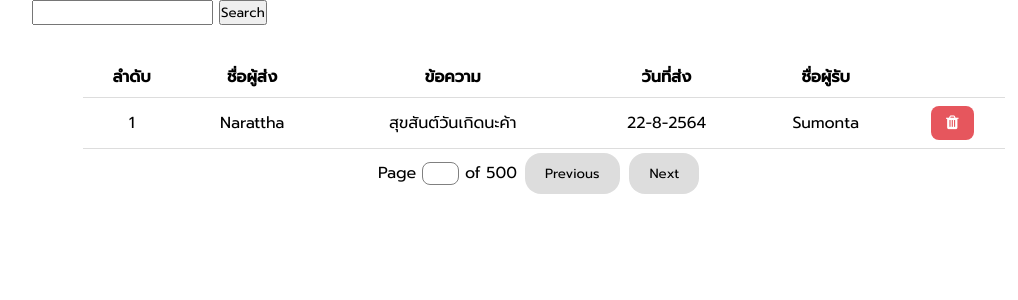
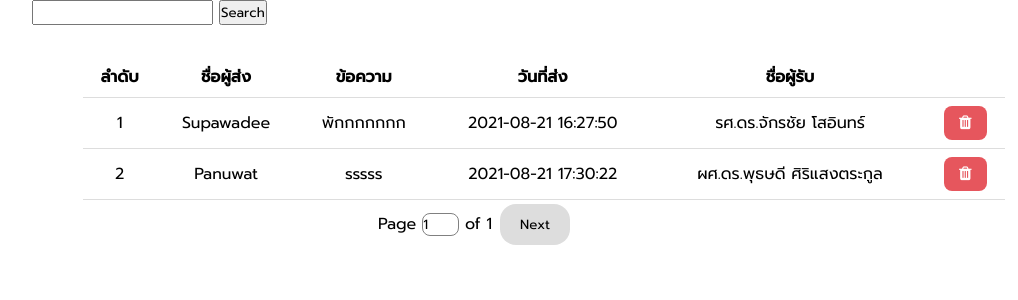
Before and after one commit to kkpanuwat/TeacherDay, a PHP site: page /dashboard/index.php in a window 1280 px wide. Shown: the top 300 px of the page, without its empty margins (96-1114 px from the left). Run offline with PHP 8.4, Linux system fonts and the light colour scheme; data comes from the database, SQL or seed files in the repository.

Commit message:
update search

```diff
--- a/dashboard/index.php
+++ b/dashboard/index.php
@@ -22,36 +22,7 @@
             <div id="result"></div>
         </div> -->
 
-        <div class="form-control">
-            <table>
-                <tr>
-                    <th>ลำดับ</th>
-                    <th>ชื่อผู้ส่ง</th>
-                    <th>ข้อความ</th>
-                    <th>วันที่ส่ง</th>
-                    <th>ชื่อผู้รับ</th>
-                    <th></th>
-                </tr>
-                <tr>
-                    <td>1</td>
-                    <td>Narattha</td>
-                    <td>สุขสันต์วันเกิดนะค้า</td>
-                    <td>22-8-2564</td>
-                    <td>Sumonta</td>
-                    <td><button class="btn-trash"><i class="fa fa-trash"></i></button></td>
-                </tr>
-            </table>
-            <div class="pager">
-                <ul>
-                    <li>Page <input class="input-page" type="text"> of 500</li>
-                    <li>
-                        <button class="button">Previous</button>
-                    </li>
-                    <li>
-                        <button class="button">Next</button>
-                    </li>
-                </ul>
-            </div>
+        <div class="form-control" id="result">
         </div>
 
     </div>
--- a/function/comment/commentController.php
+++ b/function/comment/commentController.php
@@ -27,30 +27,62 @@ if (isset($_GET['allComment'])) {
     $sql = "SELECT * FROM comment ORDER BY comment_id DESC LIMIT 5";
     $result = mysqli_query($conn, $sql);
     while ($row = mysqli_fetch_array($result)) {
-        echo '<div class="show-item2"><h3>' . $row['name'] . '</h3> <h3>ได้ร่วมอวยพรแล้ว</h3> <img class="img-pan2" src="./assets/imgs/pan0'.$row["tray"].'.png" alt="pan"></div>';
+        echo '<div class="show-item2"><h3>' . $row['name'] . '</h3> <h3>ได้ร่วมอวยพรแล้ว</h3> <img class="img-pan2" src="./assets/imgs/pan0' . $row["tray"] . '.png" alt="pan"></div>';
     }
 }
 
 if (isset($_GET['allCommentDashboard'])) {
-    $sql = "SELECT * FROM comment";
+    $sql = "SELECT * FROM comment JOIN teacher ON comment.teacher_id = teacher.teacher_id";
     $result = mysqli_query($conn, $sql);
     if (!isset($_GET['pagenumber'])) {
         $page  = 0;
         $numpage = 0;
     } else {
         $page = $_GET['pagenumber'];
-        $numpage = $page * 10;
+        $numpage = $page * 25;
         echo '<script>alert("Hello")</script>';
     }
     $num = 0;
+    echo '
+    <table>
+    <tr>
+        <th>ลำดับ</th>
+        <th>ชื่อผู้ส่ง</th>
+        <th>ข้อความ</th>
+        <th>วันที่ส่ง</th>
+        <th>ชื่อผู้รับ</th>
+        <th></th>
+    </tr>';
     while ($row = mysqli_fetch_array($result)) {
-        if ($num >= $numpage && $num <= $numpage + 9) {
-            echo '<div class="show-item2"><h3>' . $row['name'] . '</h3> <h3>ได้ร่วมอวยพรแล้ว</h3> <img width="50" src="https://i.pinimg.com/564x/16/32/42/163242221a327f3864234a62f30bd985.jpg" alt="pan"></div>';
+        if ($num >= $numpage && $num <= $numpage + 24) {
+            echo '
+        <tr>
+            <td>' . ($num + 1) . '</td>
+            <td>' . $row['name'] . '</td>
+            <td>' . $row['comment'] . '</td>
+            <td>' . $row['time_stamp'] . '</td>
+            <td>' . $row['teacher_name'] . '</td>
+            <td><button class="btn-trash"><i class="fa fa-trash"></i></button></td>
+        </tr>';
         }
         $num++;
     }
+    echo '</table>';
+    $btnPrevious = '';
     if ($page != 0) {
-        echo '<button onclick="changePage(' . ($page - 1) . ')">BACK</button>';
+        $btnPrevious = '
+    <li>
+        <button class="button" onclick="changePage(' . ($page - 1) . ')">Previous</button>
+    </li>';
     }
-    echo '<button onclick="changePage(' . ($page + 1) . ')">NEXT</button>';
+    echo '
+    <div class="pager">
+        <ul>
+            <li>Page <input class="input-page" onchange=changePage(this.value) readonly type="number" value="' . ($page + 1) . '" max="2" min="1"> of ' . (floor((mysqli_num_rows($result) / 25)) + 1) . '</li>
+            ' . $btnPrevious . '
+            <li>
+                <button class="button" onclick="changePage(' . ($page + 1) . ')">Next</button>
+            </li>
+        </ul>
+    </div>';
 }
```
Also changed, not shown: assets/imgs/pan01.PNG, assets/imgs/pan03.PNG (deleted), assets/imgs/pan04.PNG (added).
